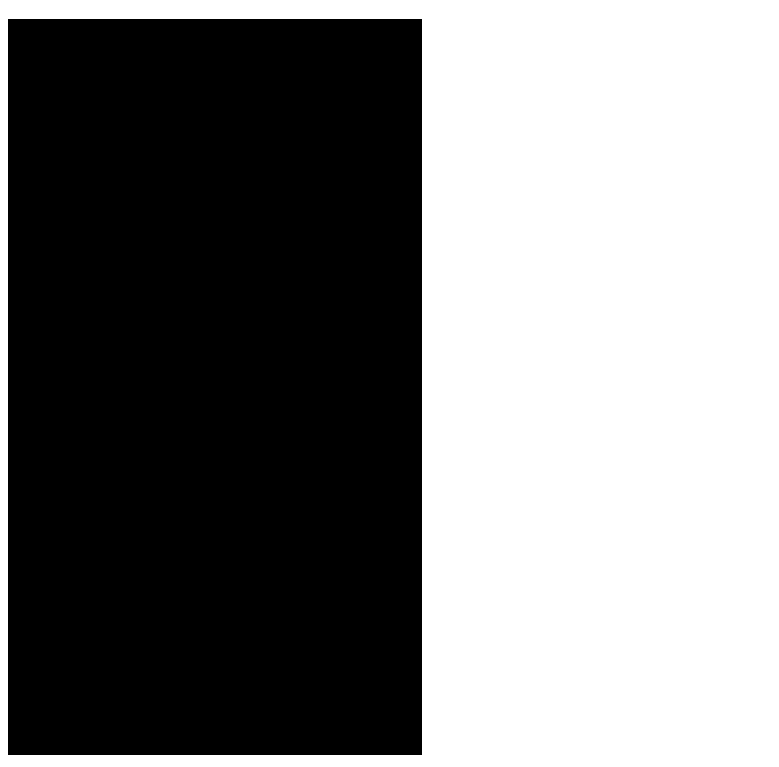
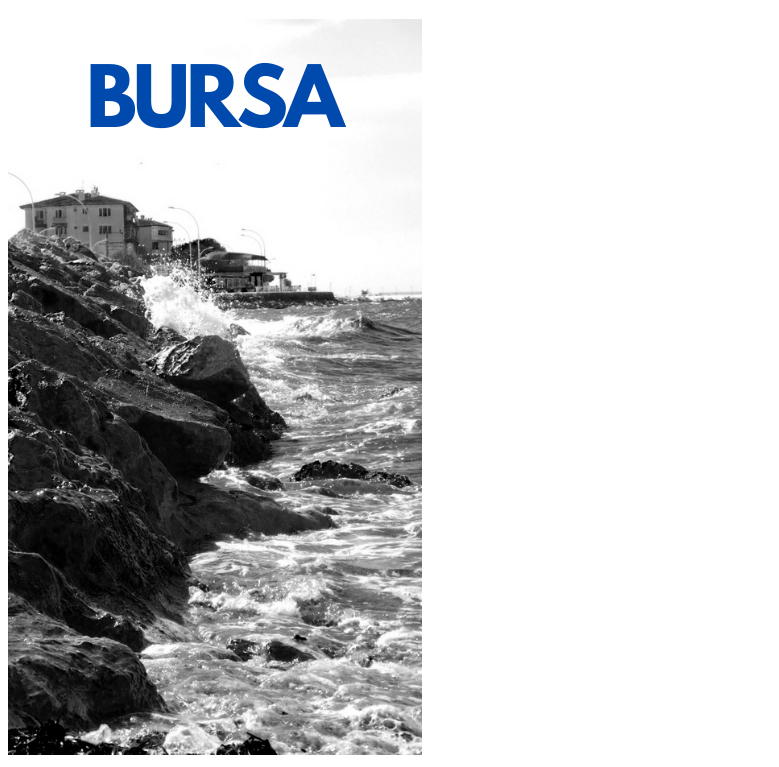
Before and after one commit to gegese/WordGame, a plain HTML site: page index.html in a window 1280 px wide. Shown: the part 61-828 px from the top of the page, without its empty margins (0-779 px from the left). Drawn offline with Linux system fonts and the light colour scheme; animation ran at ten frames a second.

Commit message:
Added background

```diff
--- /dev/null
+++ b/Scene1.js
@@ -0,0 +1,14 @@
+class Scene1 extends Phaser.Scene {
+  constructor() {
+    super("bootGame");
+  }
+
+  preload() {
+    this.load.image("background", "assets/images/main-background.png");
+  }
+
+  create(){
+    this.scene.start("playGame");
+  }
+
+}
--- /dev/null
+++ b/Scene2.js
@@ -0,0 +1,11 @@
+class Scene2 extends Phaser.Scene {
+  constructor() {
+    super("playGame");
+  }
+
+  create() {
+    this.background = this.add.image(0,0,"background");
+    this.background.setOrigin(0,0);
+  }
+
+}
--- a/game.js
+++ b/game.js
@@ -1,7 +1,8 @@
 var config = {
   width: 414,
   height: 736,
-  backgroundColor: 0x000000
+  backgroundColor: 0x000000,
+  scene: [Scene1, Scene2],
 }
 
 var game = new Phaser.Game(config);
--- a/index.html
+++ b/index.html
@@ -3,6 +3,8 @@
 <head>
     <title> Word Game </title>
     <script type="text/javascript" src="phaser.min.js"></script>
+    <script type="text/javascript" src="Scene1.js"></script>
+    <script type="text/javascript" src="Scene2.js"></script>
     <script type="text/javascript" src="game.js"></script>
 </head>
 <body>
```
Also changed, not shown: assets/images/main-background.png (added).
